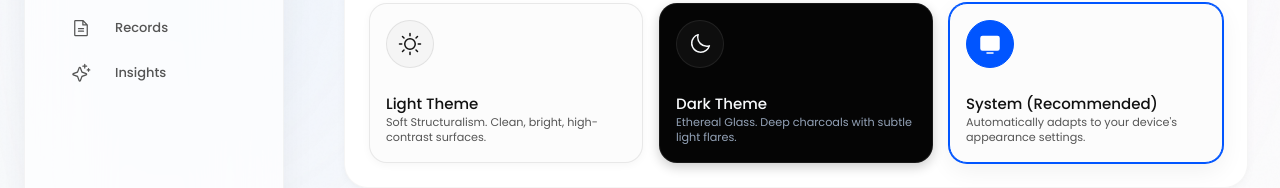
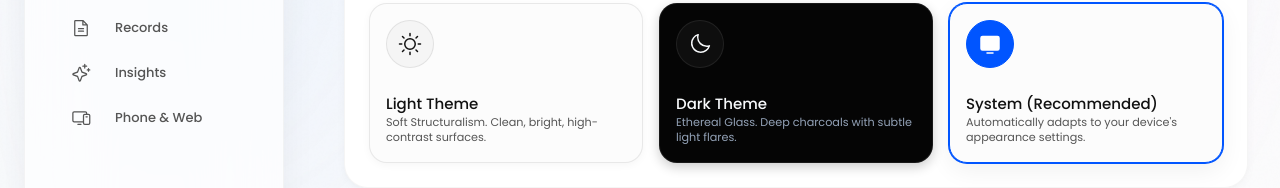
Before and after one commit to aka-ibaad/billing-app, a Next.js app: page /settings in a window 1280 px wide. Shown: the part 397-585 px from the top of the page. Built offline with nearby package versions, Linux system fonts and the light colour scheme.

Commit message:
feat: add Phone & Web option to navigation

```diff
--- a/src/components/Navigation.tsx
+++ b/src/components/Navigation.tsx
@@ -4,7 +4,7 @@ import React, { useState } from 'react';
 import Link from 'next/link';
 import { usePathname } from 'next/navigation';
 import { motion, AnimatePresence } from 'framer-motion';
-import { SquaresFour, FileText, Users, ChartLineUp, Receipt, Gear, Sparkle, Crown, List, X } from '@phosphor-icons/react';
+import { SquaresFour, FileText, Users, ChartLineUp, Receipt, Gear, Sparkle, Crown, List, X, Devices } from '@phosphor-icons/react';
 import styles from './Navigation.module.css';
 import { useAppData } from '@/context/AppDataContext';
 
@@ -20,6 +20,7 @@ const navItems = [
   { id: 'products', path: '/products', label: 'Products', icon: ChartLineUp, desktopOnly: true },
   { id: 'records', path: '/records', label: 'Records', icon: FileText, desktopOnly: true },
   { id: 'insights', path: '/insights', label: 'Insights', icon: Sparkle, desktopOnly: true },
+  { id: 'platforms', path: '/platforms', label: 'Phone & Web', icon: Devices, desktopOnly: true },
 ];
 
 // Mobile floating pill nav: only the 4 most-used destinations get a slot
@@ -38,6 +39,7 @@ const mobileMoreItems = [
   { id: 'products', path: '/products', label: 'Products', icon: ChartLineUp },
   { id: 'records', path: '/records', label: 'Records', icon: FileText },
   { id: 'insights', path: '/insights', label: 'Insights', icon: Sparkle },
+  { id: 'platforms', path: '/platforms', label: 'Phone & Web', icon: Devices },
   { id: 'settings', path: '/settings', label: 'Settings', icon: Gear },
 ];
 
```
